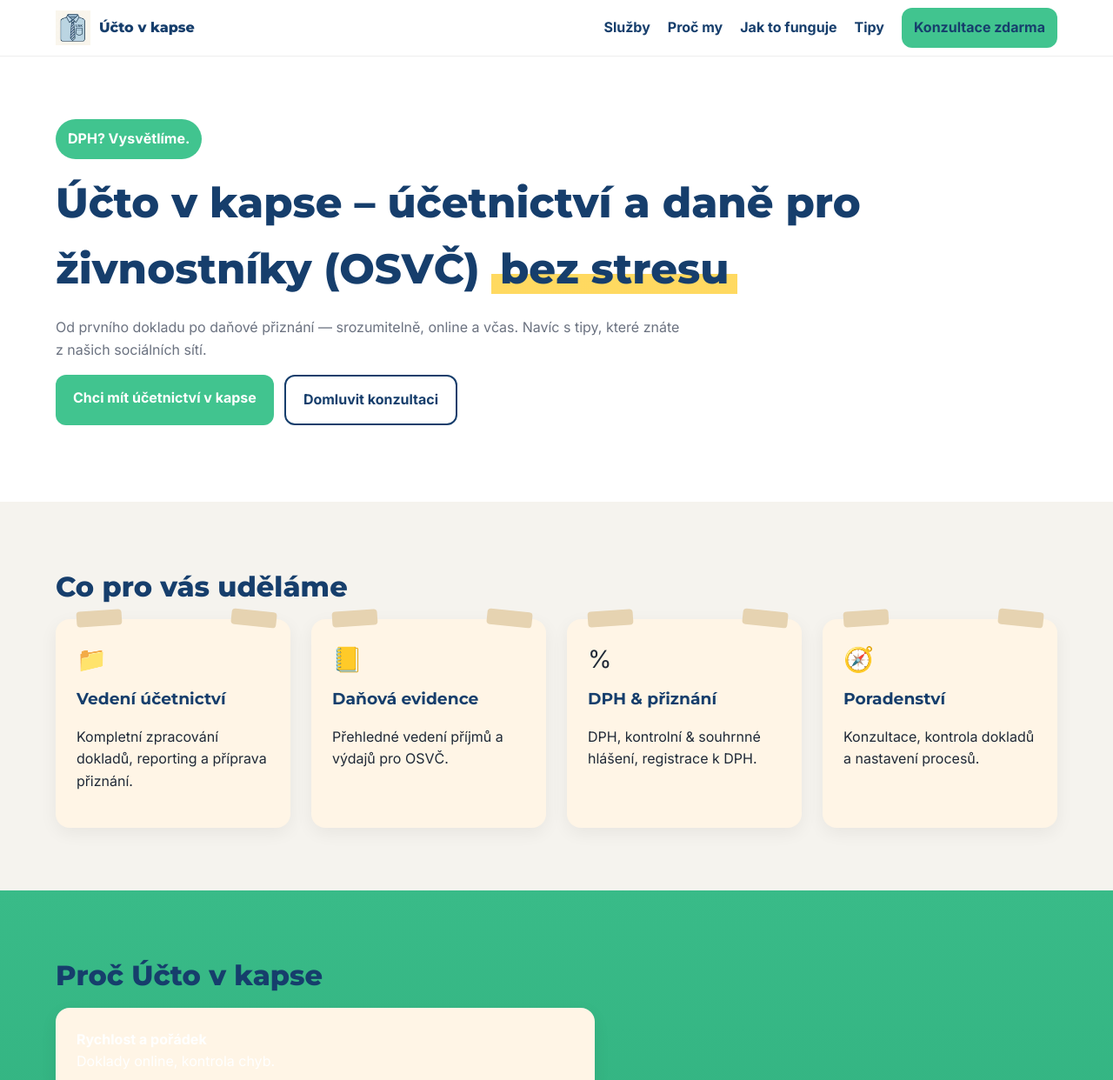
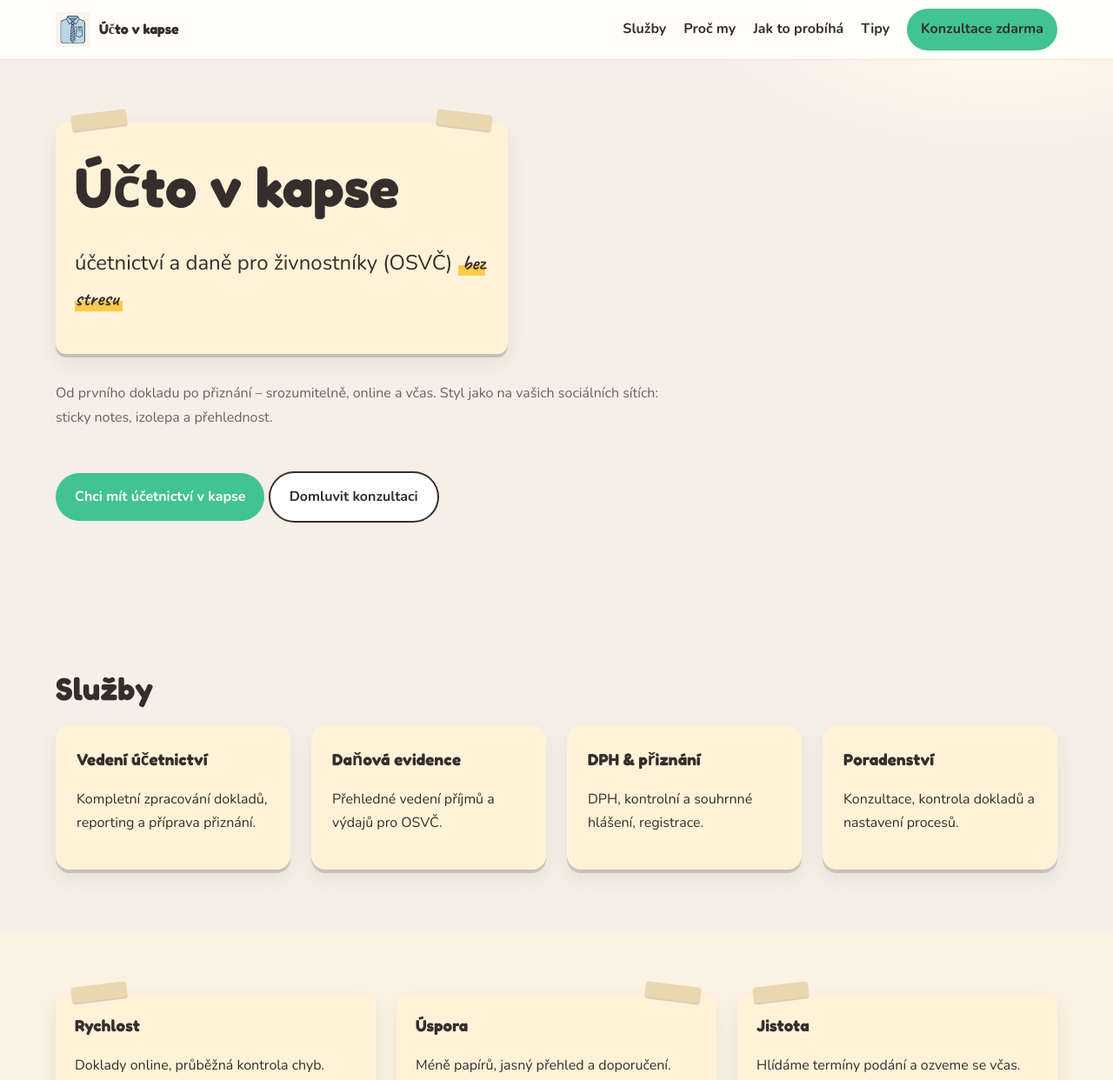
Before and after one commit to ojject/ucto-v-kapse, a plain HTML site: page index.html in a window 1280 px wide. Shown: the top 1242 px of the page at 87% size. Drawn offline with nearby package versions, Linux system fonts and the light colour scheme.

Commit message:
Add files via upload

```diff
--- a/index.html
+++ b/index.html
@@ -3,13 +3,13 @@
 <head>
   <meta charset="utf-8" />
   <meta name="viewport" content="width=device-width, initial-scale=1" />
-  <title>Účto v kapse – účetnictví pro živnostníky (OSVČ)</title>
-  <meta name="description" content="Účto v kapse – účetnictví a daně pro živnostníky (OSVČ). Od dokladů po přiznání, včetně DPH a hlášení.">
-  <link href="https://fonts.googleapis.com/css2?family=Montserrat:wght@700;800&family=Inter:wght@400;600;700&display=swap" rel="stylesheet">
+  <title>Účto v kapse – Paper Play</title>
+  <meta name="description" content="Účto v kapse – účetnictví a daně pro OSVČ. Hravý styl Paper Play se sticky notes a papírovou texturou.">
+  <link href="https://fonts.googleapis.com/css2?family=Fredoka:wght@600;700&family=Nunito:wght@400;600;700&family=Caveat:wght@700&display=swap" rel="stylesheet">
   <link rel="icon" href="assets/logo.png" />
   <link rel="stylesheet" href="styles.css" />
 </head>
-<body>
+<body class="paper-bg">
   <a class="skip" href="#content">Přeskočit na obsah</a>
   <header class="site-header" id="top">
     <div class="container header-inner">
@@ -20,19 +20,24 @@
       <nav class="main-nav" aria-label="Hlavní navigace">
         <a href="#sluzby">Služby</a>
         <a href="#proc">Proč my</a>
-        <a href="#proces">Jak to funguje</a>
+        <a href="#proces">Jak to probíhá</a>
         <a href="#blog">Tipy</a>
-        <a href="#kontakt" class="btn btn--small btn--primary">Konzultace zdarma</a>
+        <a href="#kontakt" class="btn btn--primary btn--small">Konzultace zdarma</a>
       </nav>
     </div>
   </header>
 
   <main id="content">
+    <!-- HERO -->
     <section class="section hero">
-      <div class="container">
-        <div class="hero-bubble">DPH? Vysvětlíme.</div>
-        <h1>Účto v kapse – účetnictví a daně pro živnostníky (OSVČ) <span class="marker">bez stresu</span></h1>
-        <p class="lead">Od prvního dokladu po daňové přiznání — srozumitelně, online a včas. Navíc s tipy, které znáte z našich sociálních sítí.</p>
+      <div class="container hero-wrap">
+        <div class="sticky big">
+          <div class="tape tape--tl"></div>
+          <div class="tape tape--tr"></div>
+          <h1 class="hero-title">Účto v kapse</h1>
+          <p class="hero-sub">účetnictví a daně pro živnostníky (OSVČ) <span class="marker em-hand">bez stresu</span></p>
+        </div>
+        <p class="lead">Od prvního dokladu po přiznání – srozumitelně, online a včas. Styl jako na vašich sociálních sítích: sticky notes, izolepa a přehlednost.</p>
         <p class="cta-row">
           <a class="btn btn--primary" href="#kontakt">Chci mít účetnictví v kapse</a>
           <a class="btn btn--ghost" href="#kontakt">Domluvit konzultaci</a>
@@ -40,42 +45,32 @@
       </div>
     </section>
 
-    <section id="sluzby" class="section section--paper">
+    <!-- SLUŽBY -->
+    <section id="sluzby" class="section">
       <div class="container">
-        <h2>Co pro vás uděláme</h2>
+        <h2>Služby</h2>
         <div class="grid grid--4">
-          <article class="card note"><div class="icon">📁</div><h3>Vedení účetnictví</h3><p>Kompletní zpracování dokladů, reporting a příprava přiznání.</p></article>
-          <article class="card note"><div class="icon">📒</div><h3>Daňová evidence</h3><p>Přehledné vedení příjmů a výdajů pro OSVČ.</p></article>
-          <article class="card note"><div class="icon">%️</div><h3>DPH & přiznání</h3><p>DPH, kontrolní & souhrnné hlášení, registrace k DPH.</p></article>
-          <article class="card note"><div class="icon">🧭</div><h3>Poradenství</h3><p>Konzultace, kontrola dokladů a nastavení procesů.</p></article>
+          <article class="card note"><h3>Vedení účetnictví</h3><p>Kompletní zpracování dokladů, reporting a příprava přiznání.</p></article>
+          <article class="card note"><h3>Daňová evidence</h3><p>Přehledné vedení příjmů a výdajů pro OSVČ.</p></article>
+          <article class="card note"><h3>DPH & přiznání</h3><p>DPH, kontrolní a souhrnné hlášení, registrace.</p></article>
+          <article class="card note"><h3>Poradenství</h3><p>Konzultace, kontrola dokladů a nastavení procesů.</p></article>
         </div>
       </div>
     </section>
 
-    <section id="proc" class="section section--green">
-      <div class="container green-grid">
-        <div>
-          <h2>Proč Účto v kapse</h2>
-          <div class="mini card"><strong>Rychlost a pořádek</strong><br/>Doklady online, kontrola chyb.</div>
-          <div class="mini card"><strong>Úspora času a nákladů</strong><br/>Jasný přehled, méně papírů.</div>
-          <div class="mini card"><strong>Bezpečí a jistota</strong><br/>Termíny hlídáme za vás.</div>
-        </div>
-        <div class="illus" aria-hidden="true"></div>
+    <!-- PROČ MY -->
+    <section id="proc" class="section section--cream">
+      <div class="container grid grid--3">
+        <div class="sticky"><div class="tape tape--tl"></div><h3>Rychlost</h3><p>Doklady online, průběžná kontrola chyb.</p></div>
+        <div class="sticky"><div class="tape tape--tr"></div><h3>Úspora</h3><p>Méně papírů, jasný přehled a doporučení.</p></div>
+        <div class="sticky"><div class="tape tape--tl"></div><h3>Jistota</h3><p>Hlídáme termíny podání a ozveme se včas.</p></div>
       </div>
     </section>
 
-    <section class="section stats">
-      <div class="container grid grid--4">
-        <div class="stat"><span class="stat__num">120+</span><span class="stat__label">spokojených OSVČ</span></div>
-        <div class="stat"><span class="stat__num">8 let</span><span class="stat__label">praxe</span></div>
-        <div class="stat"><span class="stat__num">48 h</span><span class="stat__label">SLA odpovědi</span></div>
-        <div class="stat"><span class="stat__num">100 %</span><span class="stat__label">termínů včas</span></div>
-      </div>
-    </section>
-
-    <section id="proces" class="section section--paper">
+    <!-- TIMELINE -->
+    <section id="proces" class="section">
       <div class="container">
-        <h2>Jak to funguje</h2>
+        <h2>Jak to probíhá</h2>
         <ol class="timeline">
           <li class="step"><span class="step__num">1</span><strong>Kontakt</strong><p>Napište, zavolejte nebo vyplňte formulář.</p></li>
           <li class="step"><span class="step__num">2</span><strong>Konzultace</strong><p>Krátce zmapujeme potřeby a objem.</p></li>
@@ -85,25 +80,28 @@
       </div>
     </section>
 
-    <section id="blog" class="section">
+    <!-- BLOG/TIPY -->
+    <section id="blog" class="section section--cream">
       <div class="container">
-        <h2>Články a tipy</h2>
+        <h2>Tipy a <span class="em-hand">návody</span></h2>
         <div class="grid grid--3">
-          <article class="card post"><h3>Jak si vyplatit peníze z vlastní firmy</h3><p>Možnosti a daňové dopady, přehledně a s příklady.</p><a class="link" href="#">Číst →</a></article>
-          <article class="card post"><h3>Nadměrný odpočet DPH</h3><p>Kdy vzniká a co si pohlídat při uplatnění nároku.</p><a class="link" href="#">Číst →</a></article>
-          <article class="card post"><h3>Co potřebujeme k DPH znát</h3><p>Limity, registrace, souhrnné a kontrolní hlášení.</p><a class="link" href="#">Číst →</a></article>
+          <article class="card note"><h3>Jak si vyplatit peníze z firmy</h3><p>Možnosti a jejich dopady.</p><a class="link" href="#">Číst →</a></article>
+          <article class="card note"><h3>DPH: kdy a co hlídat</h3><p>Limity, registrace, hlášení.</p><a class="link" href="#">Číst →</a></article>
+          <article class="card note"><h3>Daňová evidence</h3><p>Příjmy × výdaje, kdo ji vede.</p><a class="link" href="#">Číst →</a></article>
         </div>
       </div>
     </section>
 
+    <!-- CTA -->
     <section class="section cta">
       <div class="container cta__inner">
         <h2>Je čas mít účetnictví v kapse</h2>
-        <a class="btn btn--primary" href="#kontakt">Chci začít</a>
+        <a class="btn btn--primary" href="#kontakt">Začít</a>
       </div>
     </section>
 
-    <section id="kontakt" class="section section--paper">
+    <!-- KONTAKT -->
+    <section id="kontakt" class="section">
       <div class="container">
         <h2>Kontakt</h2>
         <form class="contact" action="#" method="post" onsubmit="return false;">
--- a/script.js
+++ b/script.js
@@ -4,7 +4,6 @@ document.getElementById('year').textContent = new Date().getFullYear();
 const form = document.querySelector('.contact');
 if (form){
   form.addEventListener('submit', ()=>{
-    const ok = form.querySelector('.form-ok');
-    ok.hidden = false;
+    form.querySelector('.form-ok').hidden = false;
   });
 }
--- a/styles.css
+++ b/styles.css
@@ -1,74 +1,81 @@
-/* Tokens */
+/* Paper Play theme */
 :root{
-  --uvk-navy:#163E6C; --uvk-blue:#1E88E5; --uvk-mint:#41C48F; --uvk-yellow:#FFD54F;
-  --uvk-paper:#F5F3EE; --uvk-cream:#FFF5E6; --uvk-ink:#1F2937; --uvk-gray:#6B7280; --radius:16px;
+  --ink:#352E2C; --gray:#6B625E; --cream:#FFF2D8; --paper:#F6EFE7; --white:#FFFFFF;
+  --mint:#41C48F; --yellow:#FFC94B; --peach:#FFC8A2; --sky:#B7D6EF;
+  --radius:16px; --radius-sticky:12px; --shadow-soft:0 10px 24px rgba(0,0,0,.07);
 }
 *{box-sizing:border-box}
 html{scroll-behavior:smooth}
-body{margin:0;color:var(--uvk-ink);font:16px/1.6 "Inter",system-ui;background:#fff}
+body{margin:0;color:var(--ink);font:16px/1.7 "Nunito",system-ui;background:var(--paper)}
 img{max-width:100%;display:block}
 .container{max-width:1200px;margin:auto;padding:0 24px}
 .skip{position:absolute;left:-9999px}
 .skip:focus{left:12px;top:12px;background:#000;color:#fff;padding:8px 12px;z-index:10}
 
-/* Header (single, no hamburger) */
-.site-header{position:sticky;top:0;background:rgba(255,255,255,.95);backdrop-filter:saturate(180%) blur(8px);border-bottom:1px solid #eee;z-index:5}
-.header-inner{display:flex;align-items:center;justify-content:space-between;min-height:64px;gap:12px}
-.brand{display:flex;align-items:center;gap:10px;color:var(--uvk-navy);font-weight:800;text-decoration:none;font-family:"Montserrat"}
+/* Header */
+.site-header{position:sticky;top:0;background:rgba(255,255,255,.92);backdrop-filter:saturate(180%) blur(8px);border-bottom:1px solid #E8E0D8;z-index:5}
+.header-inner{display:flex;align-items:center;justify-content:space-between;min-height:68px;gap:12px}
+.brand{display:flex;align-items:center;gap:10px;color:var(--ink);font-weight:800;text-decoration:none;font-family:"Fredoka"}
 .main-nav{display:flex;align-items:center;gap:20px;flex-wrap:wrap}
-.main-nav a{color:var(--uvk-navy);text-decoration:none;font-weight:700}
+.main-nav a{color:var(--ink);text-decoration:none;font-weight:700}
+
+/* Typography */
+h1,h2,h3,h4{font-family:"Fredoka",system-ui;color:var(--ink);letter-spacing:.2px;margin:0 0 12px}
+h1{font-weight:700;font-size:clamp(30px,4.5vw,52px)}
+h2{font-weight:700;font-size:clamp(24px,3.3vw,36px)}
+.em-hand{font-family:"Caveat",cursive;font-weight:700}
+.lead{color:var(--gray);max-width:720px}
+.marker{background:linear-gradient(180deg,transparent 60%, var(--yellow) 60%);padding:0 .2em}
+
+/* Paper background subtleties */
+.paper-bg{background-image: radial-gradient(800px 400px at 10% -10%, #FFF9EF 20%, transparent 60%),
+                              radial-gradient(600px 300px at 90% 0%, #FFF7EA 20%, transparent 60%);
+}
+
+/* Hero */
+.hero-wrap{display:grid;gap:16px}
+.hero .sticky.big{max-width:520px}
+.hero-title{font-size:clamp(40px,5.5vw,64px)}
+.hero-sub{font-size:clamp(18px,2.2vw,24px);margin-top:4px}
+
+/* Sticky notes */
+.sticky{position:relative;background:var(--cream);border-radius:var(--radius-sticky);padding:20px 22px;box-shadow:0 4px 0 rgba(0,0,0,.16), var(--shadow-soft)}
+.tape{position:absolute;width:64px;height:18px;background:#EAD7B0;top:-12px;border-radius:4px;filter:drop-shadow(0 2px 0 rgba(0,0,0,.15))}
+.tape--tl{left:18px;transform:rotate(-7deg)}
+.tape--tr{right:18px;transform:rotate(7deg)}
+
+/* Cards */
+.card{background:#fff;border-radius:var(--radius);padding:24px;box-shadow:var(--shadow-soft)}
+.card.note{background:var(--cream);box-shadow:0 4px 0 rgba(0,0,0,.15), var(--shadow-soft)}
 
 /* Buttons */
-.btn{display:inline-block;padding:14px 20px;border-radius:12px;font-weight:700;text-decoration:none;transition:.2s}
-.btn--small{padding:10px 14px}
-.btn--primary{background:var(--uvk-mint);color:#fff}
-.btn--ghost{border:2px solid var(--uvk-navy);color:var(--uvk-navy);background:transparent}
-.btn:hover{transform:translateY(-1px);filter:brightness(1.03)}
+.btn{display:inline-block;padding:14px 22px;border-radius:999px;font-weight:800;text-decoration:none;transition:.2s}
+.btn--small{padding:10px 16px}
+.btn--primary{background:var(--mint);color:#fff}
+.btn--ghost{background:#fff;border:2px solid var(--ink);color:var(--ink)}
+.btn:hover{transform:translateY(-1px) scale(1.01)}
 
 /* Sections */
 .section{padding:72px 0}
-.section--paper{background:var(--uvk-paper)}
-.section--green{background:linear-gradient(180deg,#39BB88,#2FAE7D);color:#fff}
+.section--cream{background:#FBF2E4}
 
-/* Typography */
-h1,h2,h3,h4{font-family:"Montserrat",system-ui;color:var(--uvk-navy);margin:0 0 12px}
-h1{font-weight:800;font-size:clamp(28px,4vw,48px)}
-h2{font-weight:800;font-size:clamp(22px,3vw,32px)}
-.lead{color:var(--uvk-gray);max-width:720px}
-.marker{background:linear-gradient(180deg,rgba(255,213,79,.0) 60%, rgba(255,213,79,.9) 60%);padding:0 .2em}
-.hero .hero-bubble{display:inline-block;background:var(--uvk-mint);color:#fff;border-radius:24px;padding:10px 14px;margin-bottom:12px;font-weight:700}
-.cta-row{display:flex;gap:12px;flex-wrap:wrap}
-
-/* Grid / Cards */
+/* Grid */
 .grid{display:grid;gap:24px}
 .grid--3{grid-template-columns:repeat(3,1fr)}
 .grid--4{grid-template-columns:repeat(4,1fr)}
-.card{background:var(--uvk-cream);padding:24px;border-radius:var(--radius);box-shadow:0 6px 20px rgba(0,0,0,.06)}
-.card.post{background:#fff}
-.icon{font-size:28px;margin-bottom:8px}
-.note{position:relative}
-.note::before,.note::after{content:"";position:absolute;width:52px;height:18px;background:#E6D3B1;top:-10px;border-radius:4px;transform:rotate(-4deg)}
-.note::after{right:16px;transform:rotate(6deg)}
-.link{font-weight:700;color:var(--uvk-blue);text-decoration:none}
-.green-grid{display:grid;gap:24px;grid-template-columns:1.1fr .9fr;align-items:center}
-
-/* Stats */
-.stats .stat{background:#fff;border-radius:var(--radius);padding:20px;text-align:center;box-shadow:0 2px 10px rgba(0,0,0,.04)}
-.stat__num{display:block;font-size:28px;font-weight:800;color:var(--uvk-navy)}
-.stat__label{color:var(--uvk-gray)}
 
 /* Timeline */
 .timeline{display:grid;gap:20px;grid-template-columns:repeat(4,1fr);list-style:none;padding:0;margin:24px 0}
-.step{background:#fff;padding:18px;border-radius:12px;border:1px solid #e7e7e7;position:relative}
-.step__num{position:absolute;left:-10px;top:-10px;background:var(--uvk-yellow);border-radius:50%;width:28px;height:28px;display:grid;place-items:center;font-weight:800}
+.step{background:#fff;border:1px dashed #E2D9CF;padding:18px;border-radius:16px;position:relative;box-shadow:var(--shadow-soft)}
+.step__num{position:absolute;left:-10px;top:-10px;background:var(--yellow);border-radius:50%;width:30px;height:30px;display:grid;place-items:center;font-weight:800;box-shadow:var(--shadow-soft)}
 
 /* CTA */
 .cta{background:#0F2744;color:#fff;text-align:center}
-.cta h2{color:#fff;margin-bottom:12px}
+.cta h2{color:#fff;margin-bottom:12px;font-family:"Fredoka"}
 
 /* Contact */
 .contact{display:grid;gap:12px;max-width:640px}
-.contact label{display:grid;gap:6px;font-weight:600}
+.contact label{display:grid;gap:6px;font-weight:700}
 .contact input,.contact textarea{border:1px solid #e1e1e1;border-radius:12px;padding:12px;font:inherit}
 .form-ok{margin-top:8px;color:#166534}
 
@@ -79,5 +86,5 @@ h2{font-weight:800;font-size:clamp(22px,3vw,32px)}
 .copy{border-top:1px solid rgba(255,255,255,.1);padding:14px 0;text-align:center;margin-top:12px}
 
 /* Responsive */
-@media(max-width:1024px){.grid--4{grid-template-columns:repeat(2,1fr)}.grid--3{grid-template-columns:repeat(2,1fr)}.green-grid{grid-template-columns:1fr}}
+@media(max-width:1024px){.grid--4{grid-template-columns:repeat(2,1fr)}.grid--3{grid-template-columns:repeat(2,1fr)}}
 @media(max-width:640px){.grid--4,.grid--3{grid-template-columns:1fr}.main-nav{gap:12px}}
```
